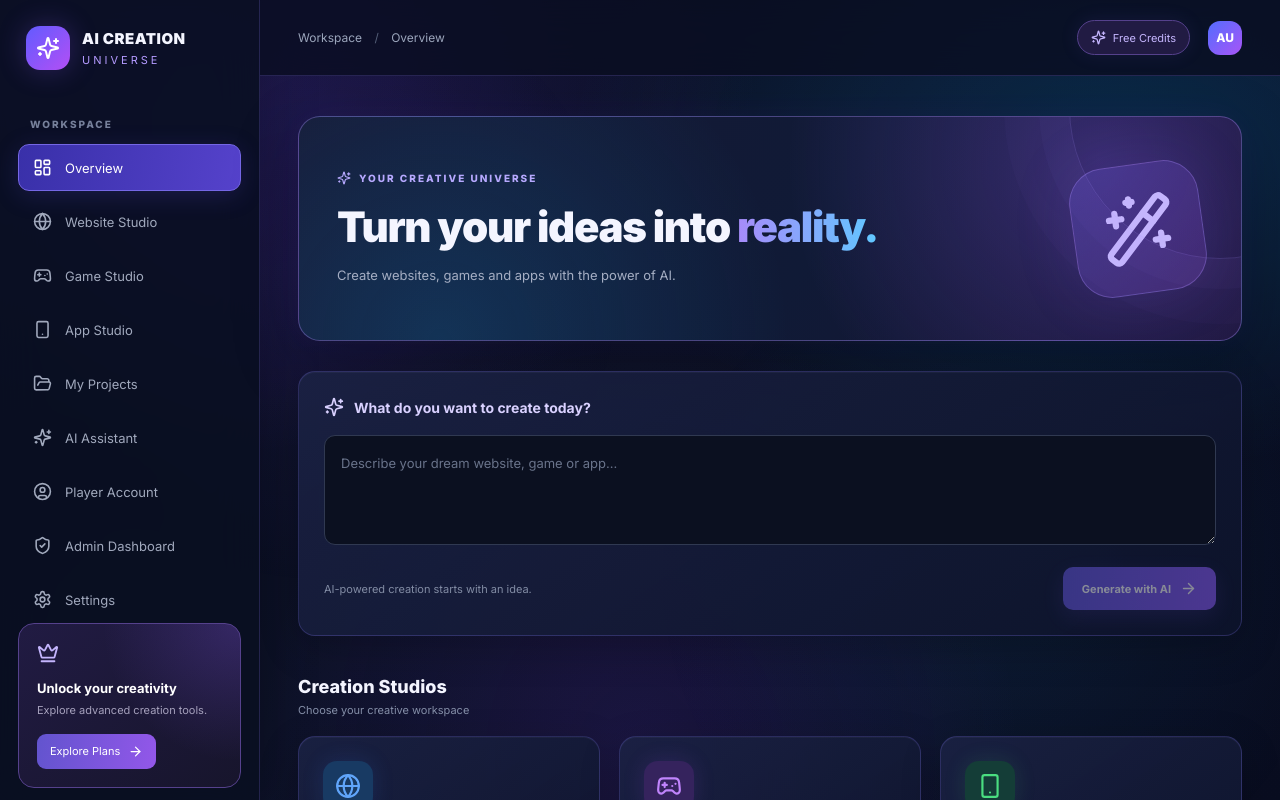
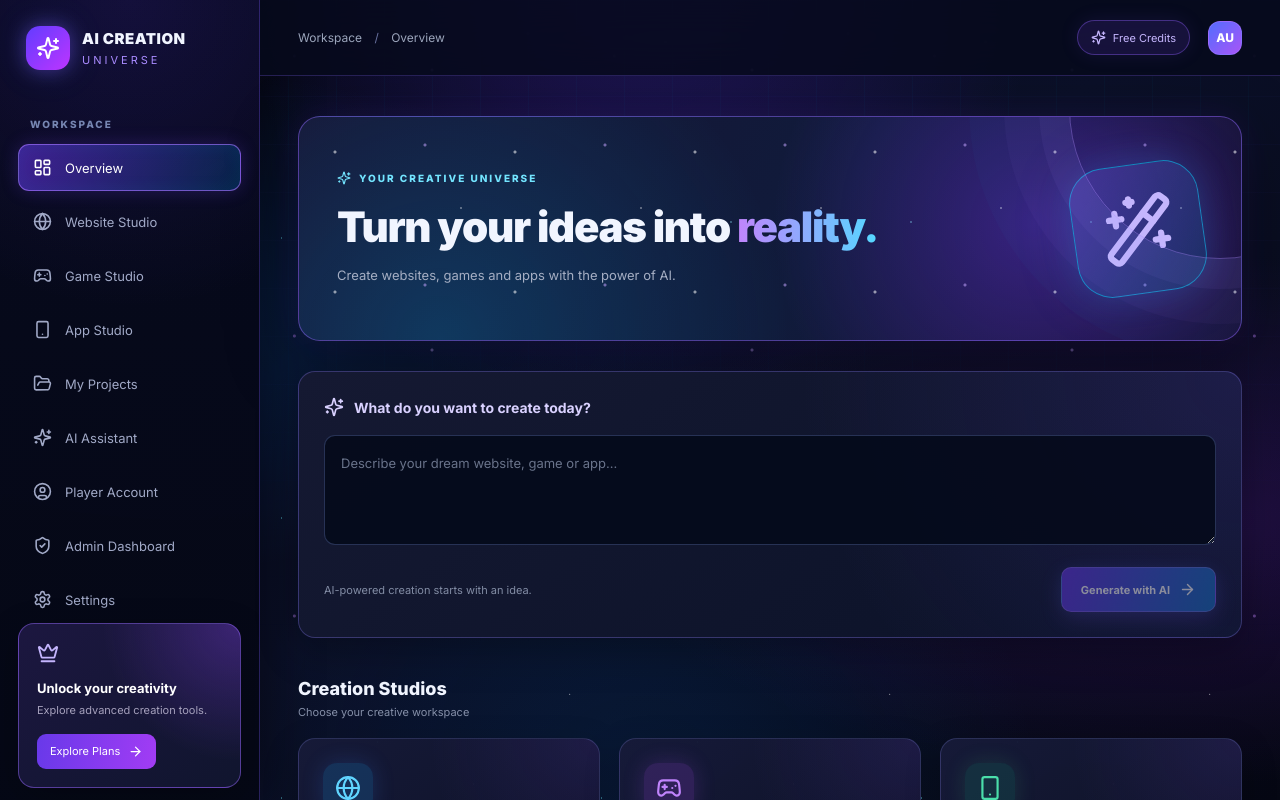
Before and after one commit to bs309796-prog/AI-CREATION-UNIVERSE, a React (Vite) app: page / in a window 1280 px wide. Shown: the top 800 px of the page. Built offline with nearby package versions, Linux system fonts and the light colour scheme.

Commit message:
Update style.css

```diff
--- a/src/style.css
+++ b/src/style.css
@@ -1,19 +1,27 @@
 
 @import url('https://fonts.googleapis.com/css2?family=Inter:wght@400;500;600;700;800;900&display=swap');
 
+/* ==========================================
+   AI CREATION UNIVERSE
+   COSMIC GAMING COMMAND CENTER
+   PREMIUM THEME
+========================================== */
+
 :root {
   font-family: 'Inter', sans-serif;
-  color: #f1f5f9;
-  background: #070914;
+  color: #f1f5ff;
+  background: #050713;
   font-synthesis: none;
   text-rendering: optimizeLegibility;
-  --bg: #070914;
-  --surface: #101427;
-  --surface-light: #171d34;
-  --border: #252d49;
-  --purple: #8b5cf6;
-  --blue: #38bdf8;
+
+  --bg: #050713;
+  --surface: rgba(12, 15, 35, .90);
+  --surface-light: rgba(23, 27, 58, .94);
+  --border: rgba(130, 100, 255, .28);
+  --purple: #a855ff;
+  --blue: #00cfff;
   --text-muted: #9ba6bf;
+  --neon: #8b5cf6;
 }
 
 * {
@@ -24,18 +32,72 @@
 
 html {
   scroll-behavior: smooth;
+  background: #050713;
 }
 
 body {
   min-width: 320px;
   min-height: 100vh;
+  color: #f1f5ff;
+  position: relative;
   background:
-    radial-gradient(ellipse at 15% 0%, #38208024, transparent 35%),
-    radial-gradient(ellipse at 90% 30%, #07598518, transparent 35%),
-    var(--bg);
+    radial-gradient(ellipse at 50% -15%,
+      rgba(100, 43, 255, .28), transparent 45%),
+    radial-gradient(ellipse at 5% 40%,
+      rgba(0, 125, 255, .17), transparent 38%),
+    radial-gradient(ellipse at 95% 65%,
+      rgba(155, 35, 255, .16), transparent 36%),
+    radial-gradient(ellipse at 50% 110%,
+      rgba(0, 100, 190, .16), transparent 45%),
+    linear-gradient(145deg, #050713, #0b1028 50%, #050713);
+  background-attachment: fixed;
 }
 
-button, textarea, input, select {
+/* Cosmic star atmosphere */
+body::before {
+  content: "";
+  position: fixed;
+  inset: 0;
+  z-index: 0;
+  pointer-events: none;
+  background-image:
+    radial-gradient(2px 2px at 8% 15%, #ffffffaa 50%, transparent 100%),
+    radial-gradient(1px 1px at 18% 65%, #7ddfffaa 50%, transparent 100%),
+    radial-gradient(2px 2px at 35% 25%, #c4a5ffaa 50%, transparent 100%),
+    radial-gradient(1px 1px at 48% 80%, #ffffff99 50%, transparent 100%),
+    radial-gradient(2px 2px at 65% 12%, #8a9fffff 50%, transparent 100%),
+    radial-gradient(1px 1px at 78% 48%, #ffffffaa 50%, transparent 100%),
+    radial-gradient(2px 2px at 92% 20%, #c084fcaa 50%, transparent 100%),
+    radial-gradient(1px 1px at 88% 85%, #67e8f9aa 50%, transparent 100%);
+  background-size: 320px 280px;
+  opacity: .65;
+}
+
+/* Futuristic grid atmosphere */
+body::after {
+  content: "";
+  position: fixed;
+  inset: 0;
+  z-index: 0;
+  pointer-events: none;
+  background-image:
+    linear-gradient(rgba(107, 95, 255, .035) 1px, transparent 1px),
+    linear-gradient(90deg, rgba(0, 200, 255, .035) 1px, transparent 1px);
+  background-size: 48px 48px;
+  mask-image: linear-gradient(to bottom, black, transparent 85%);
+}
+
+#root {
+  position: relative;
+  z-index: 1;
+  min-height: 100vh;
+  background: transparent;
+}
+
+button,
+textarea,
+input,
+select {
   font: inherit;
 }
 
@@ -51,16 +113,34 @@ select:focus-visible {
   outline-offset: 3px;
 }
 
+/* Main layout */
 .app-shell {
   display: flex;
   min-height: 100vh;
+  background: transparent;
 }
+
+.main-area {
+  flex: 1;
+  min-width: 0;
+  background: transparent;
+}
+
+/* ==========================================
+   SIDEBAR - GAMING CONTROL CENTER
+========================================== */
 
 .sidebar {
   width: 260px;
   min-height: 100vh;
-  background: rgba(12, 16, 32, .96);
-  border-right: 1px solid var(--border);
+  background:
+    radial-gradient(circle at 50% 0%,
+      rgba(100, 50, 255, .14), transparent 38%),
+    linear-gradient(180deg,
+      rgba(7, 10, 28, .98),
+      rgba(5, 8, 22, .98));
+  border-right: 1px solid rgba(123, 91, 255, .30);
+  box-shadow: 12px 0 45px rgba(0, 0, 0, .35);
   padding: 26px 18px;
   display: flex;
   flex-direction: column;
@@ -69,6 +149,7 @@ select:focus-visible {
   top: 0;
   height: 100vh;
   overflow-y: auto;
+  backdrop-filter: blur(22px);
 }
 
 .brand {
@@ -86,8 +167,10 @@ select:focus-visible {
   place-items: center;
   border-radius: 14px;
   color: white;
-  background: linear-gradient(135deg, #625bff, #b34ff5);
-  box-shadow: 0 0 28px #8555ff45;
+  background: linear-gradient(135deg, #623cff, #bd35ff);
+  box-shadow:
+    0 0 20px rgba(133, 85, 255, .45),
+    0 0 40px rgba(0, 190, 255, .12);
 }
 
 .brand h2 {
@@ -97,14 +180,14 @@ select:focus-visible {
 }
 
 .brand span {
-  color: #b49aff;
+  color: #a98bff;
   font-size: 11px;
   letter-spacing: 3px;
 }
 
 .menu-label {
   font-size: 10px;
-  color: #77819b;
+  color: #7786b2;
   letter-spacing: 2px;
   font-weight: 800;
   padding: 0 12px;
@@ -124,25 +207,30 @@ select:focus-visible {
   padding: 13px 14px;
   border: 1px solid transparent;
   border-radius: 11px;
-  color: #a1a9bd;
+  color: #a1a9c7;
   background: transparent;
   text-align: left;
   font-size: 13px;
-  transition: .2s;
+  transition: .25s ease;
 }
 
 .nav-item:hover {
   color: white;
-  background: #191f35;
-  border-color: #303958;
+  background: rgba(92, 70, 190, .20);
+  border-color: rgba(128, 105, 255, .35);
   transform: translateX(3px);
 }
 
 .nav-item.active {
-  background: linear-gradient(100deg, #3930a9, #5542cb);
+  background:
+    linear-gradient(100deg,
+      rgba(105, 52, 235, .55),
+      rgba(0, 155, 255, .17));
   color: white;
-  border-color: #7567e5;
-  box-shadow: 0 5px 24px #5145cd35;
+  border-color: rgba(160, 115, 255, .65);
+  box-shadow:
+    0 0 18px rgba(120, 70, 255, .22),
+    inset 0 0 18px rgba(0, 190, 255, .07);
 }
 
 .sidebar-bottom {
@@ -151,13 +239,15 @@ select:focus-visible {
 
 .upgrade-card {
   padding: 18px;
-  border: 1px solid #55418c;
+  border: 1px solid rgba(151, 103, 255, .48);
   border-radius: 16px;
   background:
-    radial-gradient(circle at 100% 0%, #8055e940, transparent 50%),
-    linear-gradient(145deg, #211b43, #17152c);
+    radial-gradient(circle at 100% 0%,
+      rgba(146, 69, 255, .30), transparent 50%),
+    linear-gradient(145deg, #1c1740, #10152e);
   margin-bottom: 22px;
   color: #c4b5fd;
+  box-shadow: 0 10px 35px rgba(0, 0, 0, .22);
 }
 
 .upgrade-card h3 {
@@ -180,7 +270,7 @@ select:focus-visible {
   align-items: center;
   border: 0;
   border-radius: 9px;
-  background: linear-gradient(100deg, #6254ce, #9357e9);
+  background: linear-gradient(100deg, #6839e9, #a23cf4);
   color: white;
   font-size: 11px;
   transition: .2s;
@@ -202,7 +292,7 @@ select:focus-visible {
 .avatar {
   width: 38px;
   height: 38px;
-  border: 0;
+  border: 1px solid rgba(164, 120, 255, .5);
   display: grid;
   place-items: center;
   border-radius: 12px;
@@ -227,20 +317,20 @@ select:focus-visible {
   margin-top: 4px;
 }
 
-.main-area {
-  flex: 1;
-  min-width: 0;
-}
+/* ==========================================
+   TOPBAR - COMMAND NAVIGATION
+========================================== */
 
 .topbar {
   height: 76px;
   padding: 0 38px;
-  border-bottom: 1px solid var(--border);
+  border-bottom: 1px solid rgba(130, 100, 255, .25);
   display: flex;
   justify-content: space-between;
   align-items: center;
-  background: rgba(9, 12, 25, .78);
-  backdrop-filter: blur(18px);
+  background: rgba(7, 10, 28, .84);
+  backdrop-filter: blur(22px);
+  -webkit-backdrop-filter: blur(22px);
   position: sticky;
   top: 0;
   z-index: 20;
@@ -253,7 +343,7 @@ select:focus-visible {
 
 .breadcrumb span {
   margin: 0 9px;
-  color: #555f78;
+  color: #6972a0;
 }
 
 .top-actions {
@@ -267,12 +357,12 @@ select:focus-visible {
   align-items: center;
   gap: 7px;
   color: #c4b5fd;
-  background: #211b43;
-  border: 1px solid #55418c;
+  background: rgba(84, 47, 170, .22);
+  border: 1px solid rgba(139, 92, 246, .40);
   padding: 9px 13px;
   border-radius: 20px;
   font-size: 11px;
-  box-shadow: 0 0 20px #8b5cf618;
+  box-shadow: 0 0 20px rgba(139, 92, 246, .10);
 }
 
 .avatar.small {
@@ -283,6 +373,10 @@ select:focus-visible {
 .mobile-brand {
   display: none;
 }
+
+/* ==========================================
+   MAIN CONTENT
+========================================== */
 
 .content {
   max-width: 1500px;
@@ -302,21 +396,46 @@ select:focus-visible {
   }
 }
 
+/* ==========================================
+   HERO - COSMIC GAMING BANNER
+========================================== */
+
 .welcome {
   min-height: 225px;
   padding: 38px;
   display: flex;
   justify-content: space-between;
   align-items: center;
-  border: 1px solid #51428d;
+  border: 1px solid rgba(145, 105, 255, .48);
   border-radius: 22px;
   overflow: hidden;
   position: relative;
+  isolation: isolate;
   background:
-    radial-gradient(circle at 80% 50%, #5541a355, transparent 35%),
-    radial-gradient(circle at 20% 100%, #07598525, transparent 40%),
-    linear-gradient(120deg, #17172e, #10182d);
-  box-shadow: 0 20px 70px #00000030;
+    radial-gradient(circle at 78% 48%,
+      rgba(120, 54, 255, .36), transparent 35%),
+    radial-gradient(circle at 15% 100%,
+      rgba(0, 190, 255, .20), transparent 42%),
+    linear-gradient(120deg,
+      #171333, #101b3b 55%, #171033);
+  box-shadow:
+    0 20px 70px rgba(0, 0, 0, .40),
+    0 0 35px rgba(125, 70, 255, .12);
+}
+
+.welcome::before {
+  content: "";
+  position: absolute;
+  inset: 0;
+  z-index: -1;
+  pointer-events: none;
+  background-image:
+    radial-gradient(2px 2px at 20% 25%, white 50%, transparent 100%),
+    radial-gradient(1px 1px at 40% 75%, #8deaff 50%, transparent 100%),
+    radial-gradient(2px 2px at 70% 20%, #c4a5ff 50%, transparent 100%),
+    radial-gradient(1px 1px at 90% 65%, white 50%, transparent 100%);
+  background-size: 180px 140px;
+  opacity: .55;
 }
 
 .welcome::after {
@@ -326,9 +445,12 @@ select:focus-visible {
   height: 300px;
   right: -130px;
   top: -160px;
-  border: 1px solid #a78bfa30;
+  border: 1px solid rgba(167, 139, 250, .40);
   border-radius: 50%;
-  box-shadow: 0 0 0 30px #a78bfa08, 0 0 0 65px #a78bfa06;
+  box-shadow:
+    0 0 0 30px rgba(167, 139, 250, .06),
+    0 0 0 65px rgba(167, 139, 250, .04),
+    0 0 0 100px rgba(0, 200, 255, .025);
   pointer-events: none;
 }
 
@@ -336,7 +458,7 @@ select:focus-visible {
   display: flex;
   align-items: center;
   gap: 8px;
-  color: #b7a9ff;
+  color: #73e5ff;
   font-size: 10px;
   font-weight: 800;
   letter-spacing: 2px;
@@ -352,7 +474,7 @@ select:focus-visible {
 
 .welcome h1 span {
   color: #a78bfa;
-  background: linear-gradient(90deg, #a78bfa, #60c8ff);
+  background: linear-gradient(90deg, #c084fc, #54d8ff);
   -webkit-background-clip: text;
   background-clip: text;
   -webkit-text-fill-color: transparent;
@@ -371,22 +493,32 @@ select:focus-visible {
   display: grid;
   place-items: center;
   color: #c4b5fd;
-  border: 1px solid #a78bfa55;
+  border: 1px solid rgba(0, 217, 255, .50);
   border-radius: 35px;
-  background: linear-gradient(135deg, #6755d855, #a855f733);
-  box-shadow: 0 0 60px #8b5cf625;
+  background: linear-gradient(135deg,
+    rgba(103, 85, 216, .38),
+    rgba(0, 190, 255, .15));
+  box-shadow:
+    0 0 35px rgba(0, 190, 255, .15),
+    0 0 60px rgba(139, 92, 246, .20);
   transform: rotate(-8deg);
 }
+
+/* ==========================================
+   PROMPT PANEL
+========================================== */
 
 .prompt-box {
   margin-top: 30px;
   padding: 25px;
   border-radius: 17px;
-  border: 1px solid #45406c;
+  border: 1px solid rgba(115, 105, 210, .38);
   background:
-    radial-gradient(circle at 100% 0%, #5141a51a, transparent 45%),
-    #111629;
-  box-shadow: 0 12px 40px #00000022;
+    radial-gradient(circle at 100% 0%,
+      rgba(91, 65, 190, .20), transparent 45%),
+    linear-gradient(145deg, #151932, #0b1228);
+  box-shadow: 0 12px 40px rgba(0, 0, 0, .28);
+  backdrop-filter: blur(16px);
 }
 
 .prompt-heading {
@@ -404,10 +536,10 @@ select:focus-visible {
   margin: 18px 0;
   padding: 16px;
   resize: vertical;
-  border: 1px solid #303951;
+  border: 1px solid rgba(100, 125, 190, .35);
   border-radius: 11px;
   outline: none;
-  background: #0b1020;
+  background: rgba(5, 10, 27, .90);
   color: white;
   font-size: 13px;
   line-height: 1.7;
@@ -416,7 +548,7 @@ select:focus-visible {
 
 .prompt-box textarea:focus {
   border-color: #8172ee;
-  box-shadow: 0 0 0 3px #8172ee1c;
+  box-shadow: 0 0 0 3px rgba(129, 114, 238, .14);
 }
 
 .prompt-box textarea::placeholder {
@@ -440,14 +572,16 @@ select:focus-visible {
   display: flex;
   align-items: center;
   gap: 9px;
-  border: 0;
+  border: 1px solid rgba(175, 135, 255, .38);
   padding: 13px 19px;
   border-radius: 10px;
   color: white;
   font-weight: 700;
   font-size: 11px;
-  background: linear-gradient(100deg, #6255d9, #8b5cf6);
-  box-shadow: 0 7px 22px #7555e638;
+  background: linear-gradient(105deg, #6335df, #176ebd);
+  box-shadow:
+    0 7px 22px rgba(117, 85, 230, .32),
+    0 0 15px rgba(0, 190, 255, .08);
   transition: .2s;
 }
 
@@ -461,6 +595,10 @@ select:focus-visible {
   opacity: .5;
   cursor: not-allowed;
 }
+
+/* ==========================================
+   SECTIONS AND STUDIO CARDS
+========================================== */
 
 .section-heading {
   margin: 40px 0 19px;
@@ -486,12 +624,18 @@ select:focus-visible {
 
 .studio-card {
   padding: 24px;
-  border: 1px solid #292f47;
+  border: 1px solid rgba(106, 113, 190, .30);
   border-radius: 17px;
-  background: linear-gradient(145deg, #141a30, #101427);
+  background:
+    radial-gradient(circle at 100% 0%,
+      rgba(117, 72, 220, .14), transparent 45%),
+    linear-gradient(145deg,
+      rgba(23, 27, 57, .96),
+      rgba(10, 15, 34, .97));
   transition: .25s;
   position: relative;
   overflow: hidden;
+  box-shadow: 0 12px 35px rgba(0, 0, 0, .22);
 }
 
 .studio-card::before {
@@ -501,15 +645,23 @@ select:focus-visible {
   left: 0;
   width: 100%;
   height: 2px;
-  background: linear-gradient(90deg, transparent, #8b5cf6, #38bdf8, transparent);
+  background: linear-gradient(
+    90deg,
+    transparent,
+    #8b5cf6,
+    #00d9ff,
+    transparent
+  );
   opacity: 0;
   transition: .25s;
 }
 
 .studio-card:hover {
   transform: translateY(-5px);
-  border-color: #7565dc;
-  box-shadow: 0 16px 35px #00000035;
+  border-color: rgba(117, 139, 255, .65);
+  box-shadow:
+    0 16px 35px rgba(0, 0, 0, .35),
+    0 0 25px rgba(104, 70, 255, .12);
 }
 
 .studio-card:hover::before {
@@ -526,21 +678,21 @@ select:focus-visible {
 }
 
 .studio-icon.blue {
-  background: #183a63;
-  color: #60a5fa;
-  box-shadow: 0 0 22px #3b82f625;
+  background: rgba(24, 90, 145, .38);
+  color: #60d5ff;
+  box-shadow: 0 0 22px rgba(59, 130, 246, .20);
 }
 
 .studio-icon.purple {
-  background: #35235d;
+  background: rgba(92, 48, 145, .38);
   color: #c084fc;
-  box-shadow: 0 0 22px #a855f725;
+  box-shadow: 0 0 22px rgba(168, 85, 247, .20);
 }
 
 .studio-icon.green {
-  background: #143d37;
-  color: #4ade80;
-  box-shadow: 0 0 22px #4ade8020;
+  background: rgba(20, 100, 90, .30);
+  color: #4adeaa;
+  box-shadow: 0 0 22px rgba(74, 222, 128, .15);
 }
 
 .studio-card h3 {
@@ -558,7 +710,7 @@ select:focus-visible {
 .studio-card button {
   margin-top: 20px;
   border: 0;
-  color: #b7a8ff;
+  color: #9bceff;
   background: transparent;
   display: flex;
   align-items: center;
@@ -573,6 +725,10 @@ select:focus-visible {
   gap: 13px;
 }
 
+/* ==========================================
+   BOTTOM DASHBOARD PANELS
+========================================== */
+
 .bottom-grid {
   display: grid;
   grid-template-columns: 1.4fr 1fr;
@@ -581,10 +737,14 @@ select:focus-visible {
 }
 
 .panel {
-  border: 1px solid #292f47;
+  border: 1px solid rgba(106, 113, 190, .30);
   border-radius: 17px;
   padding: 23px;
-  background: #111629;
+  background:
+    radial-gradient(circle at 100% 0%,
+      rgba(75, 75, 185, .13), transparent 45%),
+    linear-gradient(145deg, #141a36, #0b1228);
+  box-shadow: 0 12px 35px rgba(0, 0, 0, .23);
 }
 
 .panel-heading {
@@ -632,14 +792,14 @@ select:focus-visible {
   color: #c8d0e1;
   background: transparent;
   border: 0;
-  border-bottom: 1px solid #252d42;
+  border-bottom: 1px solid rgba(100, 110, 160, .22);
   text-align: left;
   font-size: 12px;
   transition: .2s;
 }
 
 .quick-panel button:hover {
-  color: #bba8ff;
+  color: #83dcff;
   padding-left: 7px;
 }
 
@@ -647,6 +807,10 @@ select:focus-visible {
   margin-left: auto;
   width: 16px;
 }
+
+/* ==========================================
+   WORKSPACE AND ADMIN PAGES
+========================================== */
 
 .workspace-page {
   min-height: 65vh;
@@ -666,7 +830,7 @@ select:focus-visible {
 .workspace-placeholder {
   min-height: 350px;
   margin-top: 30px;
-  border: 1px dashed #62558e;
+  border: 1px dashed rgba(139, 92, 246, .55);
   border-radius: 20px;
   display: flex;
   align-items: center;
@@ -674,11 +838,13 @@ select:focus-visible {
   flex-direction: column;
   gap: 17px;
   background:
-    radial-gradient(circle at 50% 0%, #5541a522, transparent 60%),
-    #111629;
+    radial-gradient(circle at 50% 0%,
+      rgba(85, 70, 210, .25), transparent 60%),
+    linear-gradient(145deg, #131a38, #080e22);
   color: #a78bfa;
   text-align: center;
   padding: 25px;
+  box-shadow: 0 15px 45px rgba(0, 0, 0, .25);
 }
 
 .workspace-placeholder h2 {
@@ -701,6 +867,39 @@ footer {
   padding-bottom: 12px;
 }
 
+/* ==========================================
+   GENERAL FORM AND ADMIN ELEMENTS
+========================================== */
+
+input,
+textarea,
+select {
+  color: #f1f5ff;
+  background-color: rgba(7, 11, 29, .94);
+  border-color: rgba(115, 110, 195, .35);
+}
+
+input::placeholder,
+textarea::placeholder {
+  color: #78839f;
+}
+
+input:focus,
+textarea:focus,
+select:focus {
+  border-color: #8b75ff;
+  box-shadow: 0 0 0 3px rgba(139, 92, 246, .13);
+}
+
+option {
+  background: #10152d;
+  color: #f1f5ff;
+}
+
+/* ==========================================
+   RESPONSIVE TABLETS
+========================================== */
+
 @media (max-width: 1000px) {
   .sidebar {
     width: 220px;
@@ -715,7 +914,15 @@ footer {
   }
 }
 
+/* ==========================================
+   RESPONSIVE MOBILE
+========================================== */
+
 @media (max-width: 700px) {
+  body {
+    background-attachment: scroll;
+  }
+
   .sidebar {
     display: none;
   }
@@ -723,6 +930,7 @@ footer {
   .topbar {
     height: 65px;
     padding: 0 16px;
+    background: rgba(7, 10, 27, .95);
   }
 
   .mobile-brand {
@@ -817,6 +1025,7 @@ footer {
   }
 }
 
+/* Accessibility */
 @media (prefers-reduced-motion: reduce) {
   *,
   *::before,
@@ -826,184 +1035,3 @@ footer {
     transition-duration: .01ms !important;
   }
 }
-
-/* =========================================
-   AI CREATION UNIVERSE
-   PREMIUM GLOBAL BACKGROUND THEME
-========================================= */
-
-:root {
-  --bg: #080b1a;
-  --surface: rgba(17, 23, 48, 0.82);
-  --surface-light: rgba(30, 37, 70, 0.78);
-  --border: rgba(139, 124, 255, 0.22);
-  --purple: #9b7bff;
-  --blue: #42c9ff;
-}
-
-/* Main premium background */
-html {
-  background: #080b1a;
-}
-
-body {
-  min-height: 100vh;
-  color: #f4f5ff;
-  background:
-    radial-gradient(
-      ellipse at 12% 8%,
-      rgba(112, 65, 255, 0.22),
-      transparent 38%
-    ),
-    radial-gradient(
-      ellipse at 88% 18%,
-      rgba(0, 173, 255, 0.16),
-      transparent 35%
-    ),
-    radial-gradient(
-      ellipse at 50% 95%,
-      rgba(111, 48, 220, 0.15),
-      transparent 42%
-    ),
-    linear-gradient(135deg, #080b1a, #0d1228 48%, #090d20);
-  background-attachment: fixed;
-  position: relative;
-}
-
-/* Ambient background glow */
-body::before {
-  content: "";
-  position: fixed;
-  inset: 0;
-  z-index: 0;
-  pointer-events: none;
-  background:
-    radial-gradient(
-      circle at 25% 35%,
-      rgba(112, 75, 255, 0.09),
-      transparent 28%
-    ),
-    radial-gradient(
-      circle at 78% 72%,
-      rgba(30, 180, 255, 0.07),
-      transparent 30%
-    );
-}
-
-/* Keep application above background */
-#root {
-  position: relative;
-  z-index: 1;
-  min-height: 100vh;
-  background: transparent;
-}
-
-.app-shell,
-.main-area {
-  background: transparent !important;
-}
-
-/* Premium sidebar */
-.sidebar {
-  background: rgba(10, 15, 34, 0.88) !important;
-  backdrop-filter: blur(22px);
-  -webkit-backdrop-filter: blur(22px);
-  border-right: 1px solid rgba(143, 125, 255, 0.2);
-  box-shadow: 12px 0 45px rgba(0, 0, 0, 0.18);
-}
-
-/* Premium top navigation */
-.topbar {
-  background: rgba(10, 14, 32, 0.78) !important;
-  backdrop-filter: blur(24px);
-  -webkit-backdrop-filter: blur(24px);
-  border-bottom: 1px solid rgba(143, 125, 255, 0.2);
-}
-
-/* Premium cards */
-.studio-card,
-.panel,
-.prompt-box {
-  background:
-    linear-gradient(
-      145deg,
-      rgba(27, 34, 68, 0.88),
-      rgba(13, 19, 42, 0.92)
-    ) !important;
-  border: 1px solid rgba(139, 124, 255, 0.22);
-  box-shadow:
-    0 12px 40px rgba(0, 0, 0, 0.20),
-    inset 0 1px 0 rgba(255, 255, 255, 0.035);
-  backdrop-filter: blur(16px);
-  -webkit-backdrop-filter: blur(16px);
-}
-
-/* Premium welcome section */
-.welcome {
-  background:
-    radial-gradient(
-      circle at 85% 20%,
-      rgba(139, 92, 246, 0.30),
-      transparent 38%
-    ),
-    radial-gradient(
-      circle at 15% 100%,
-      rgba(14, 165, 233, 0.18),
-      transparent 42%
-    ),
-    linear-gradient(120deg, #171936, #101a36 55%, #171333) !important;
-  border-color: rgba(167, 139, 250, 0.38);
-  box-shadow:
-    0 20px 65px rgba(0, 0, 0, 0.28),
-    0 0 35px rgba(124, 88, 255, 0.08);
-}
-
-/* Premium workspace area */
-.workspace-placeholder {
-  background:
-    radial-gradient(
-      circle at 50% 0%,
-      rgba(139, 92, 246, 0.18),
-      transparent 55%
-    ),
-    linear-gradient(145deg, #151a37, #0d142b) !important;
-  border-color: rgba(155, 123, 255, 0.45);
-  box-shadow: 0 15px 45px rgba(0, 0, 0, 0.20);
-}
-
-/* Better input surfaces */
-input,
-textarea,
-select {
-  background-color: rgba(8, 14, 32, 0.88);
-  border-color: rgba(139, 124, 255, 0.25);
-}
-
-/* Smooth premium hover */
-.studio-card,
-.panel,
-.nav-item,
-.upgrade-card {
-  transition:
-    background 0.3s ease,
-    border-color 0.3s ease,
-    box-shadow 0.3s ease,
-    transform 0.3s ease;
-}
-
-.studio-card:hover,
-.panel:hover {
-  border-color: rgba(139, 124, 255, 0.48);
-  box-shadow: 0 18px 48px rgba(69, 55, 160, 0.16);
-}
-
-/* Mobile background support */
-@media (max-width: 700px) {
-  body {
-    background-attachment: scroll;
-  }
-
-  .topbar {
-    background: rgba(10, 14, 32, 0.92) !important;
-  }
-}
```
